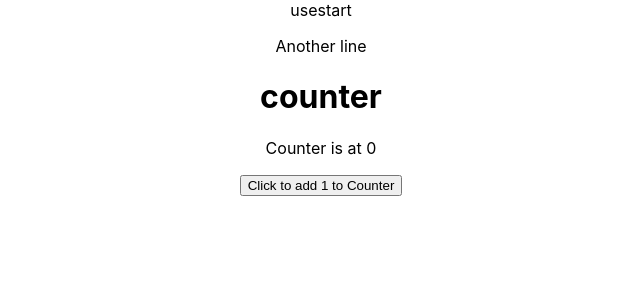
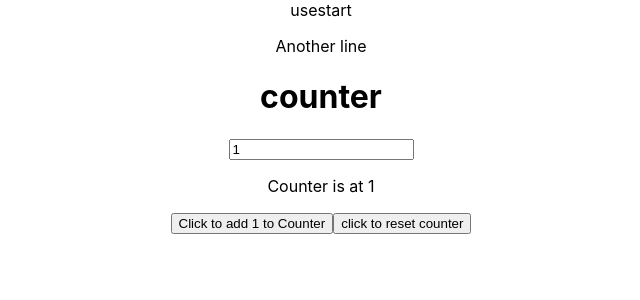
Before and after one commit to almogzaken/usestate, a React (Create React App) app: page / in a window 1280 px wide. Shown: the top 300 px of the page, without its empty margins (319-959 px from the left). Built offline with nearby package versions, Linux system fonts and the light colour scheme.

Commit message:
Added delta

```diff
--- a/src/Counter.js
+++ b/src/Counter.js
@@ -1,22 +1,32 @@
 import { useState } from "react";
 
 function Counter() {
-    const [count,setCount] = useState(0)
+    const [count,setCount] = useState(1)
+    const [delta,setdelta] = useState(1)
 
     function incr(){
         setCount(
             function(oldCount){
-                return oldCount+1;
+                return oldCount+delta
             }
         )
         console.log(count)
+    }
+    function handleDelta(e){
+        console.log(e)
+        setdelta(Number(e.target.value))
+    }
+    function reset(){
+        setCount(0)
     }
 
     return (
         <div>
             <h1> counter</h1>
+            <input type = "number" value={delta} onChange = {handleDelta}/>
             <p> Counter is at {count}</p>
-            <button onClick={incr}> Click to add 1 to Counter</button>
+            <button onClick={incr}> Click to add {delta} to Counter</button>
+            <button onClick={reset}> click to reset counter</button>
         </div>
     );
 }
```
